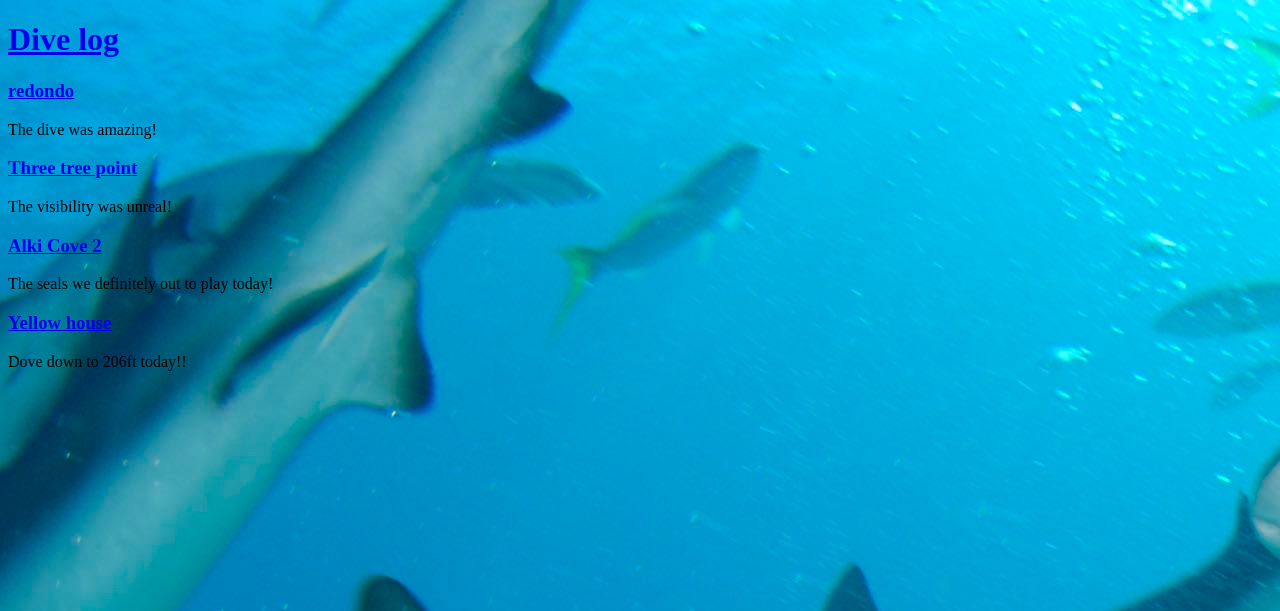
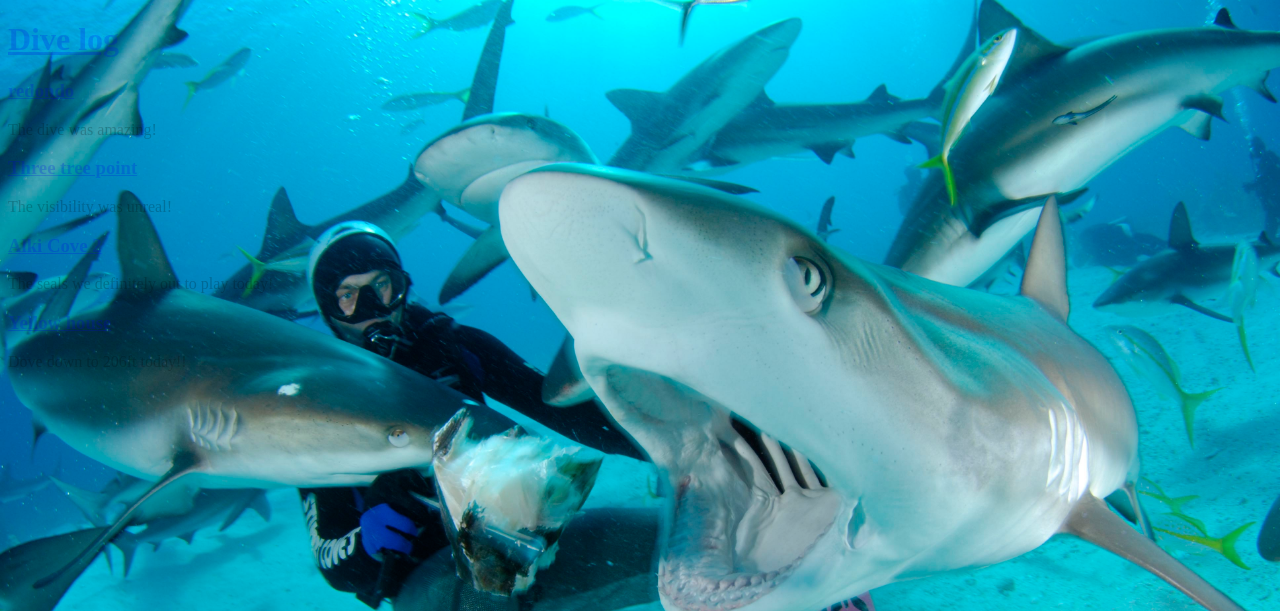
Before and after one commit to Scuba-Chris/django_model, a Django app: page / in a window 1280 px wide. Shown: the top 611 px of the page. Run offline with Django 3.2, Linux system fonts and the light colour scheme; data comes from the database, SQL or seed files in the repository.

Commit message:
css working

```diff
--- a/dive_site_site/dive_site_project/settings.py
+++ b/dive_site_site/dive_site_project/settings.py
@@ -119,3 +119,4 @@ USE_TZ = True
 # https://docs.djangoproject.com/en/3.0/howto/static-files/
 
 STATIC_URL = '/static/'
+STATICFILES_DIRS = [os.path.join(BASE_DIR, 'static')]
--- a/dive_site_site/static/base.css
+++ b/dive_site_site/static/base.css
@@ -1,4 +1,10 @@
 body{
     background-color: aliceblue;
     background-image: url('./assets/feeding_sharks.jpg');
+    background-size: cover;
+    background-repeat: no-repeat;
+    opacity: 0.2;
+    width: 100%;
+    height: 100%;
+
 }
```
Also changed, not shown: 2 other files.
